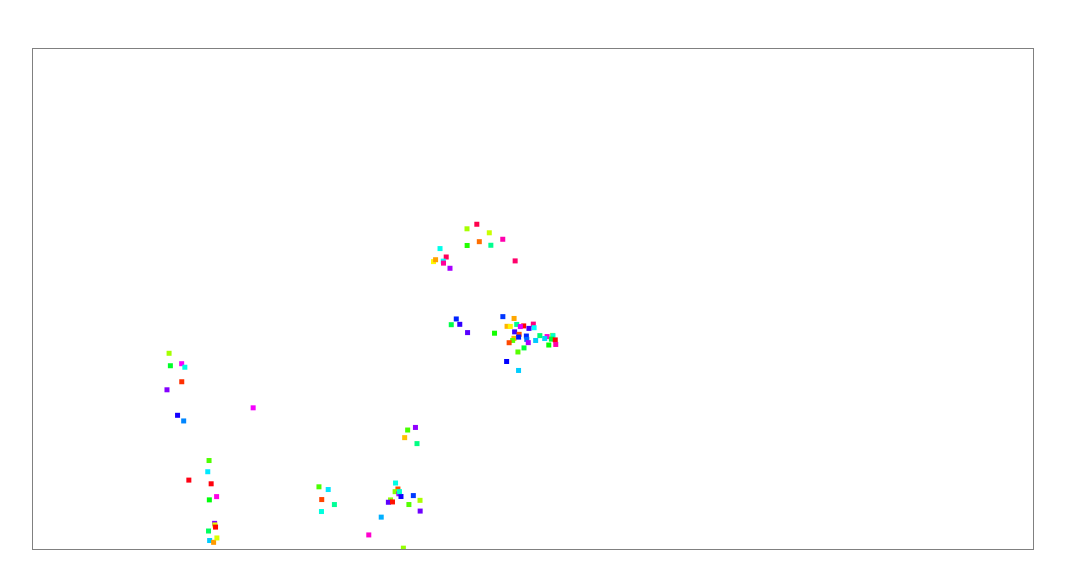
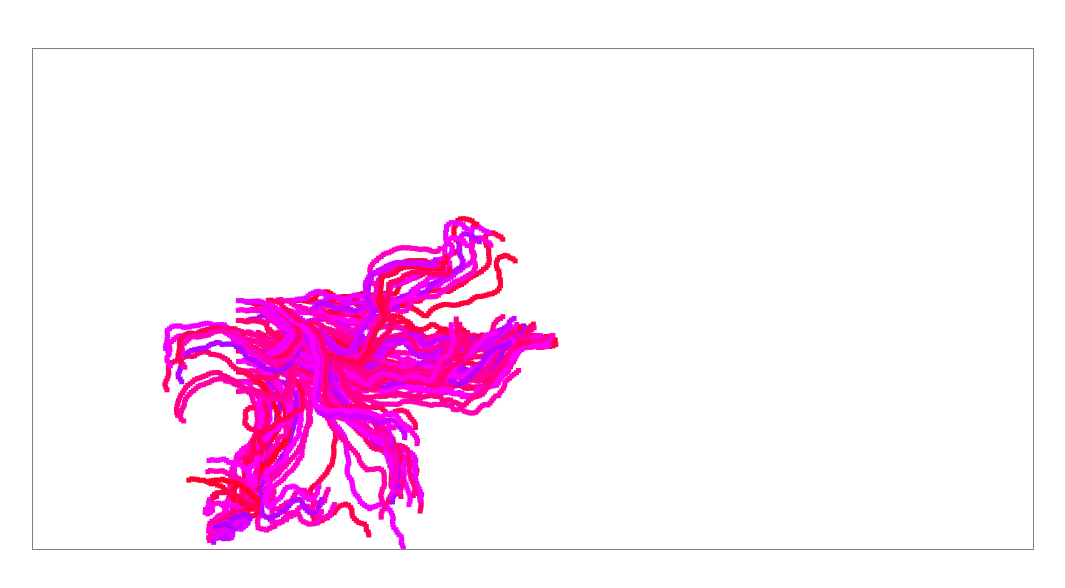
Before and after one commit to sbkwgh/birds, a plain HTML site: page index.html in a window 1280 px wide. Shown: the whole page, without its empty margins (107-1172 px from the left). Drawn offline with Linux system fonts and the light colour scheme.

Commit message:
Change colour!

```diff
--- a/index.html
+++ b/index.html
@@ -17,13 +17,15 @@
 </style>
 
 <script>
+	const HUE_START = Math.random() * 300;
+
 	function Point (x, y, bearing = 90, hasChangedBearing = false) {
 		this.x = x;
 		this.y = y;
 		this.bearing = bearing;
 		this.hasChangedBearing = hasChangedBearing;
 
-		this.hue = Math.random() * 360;
+		this.hue = Math.random() * 70 + HUE_START;
 	}
 
 	function degToRad (deg) {
@@ -111,7 +113,7 @@
 
 
 	function drawPoints (obj, ctx, arr) {
-		ctx.clearRect(0, 0, obj.width, obj.height);
+		//ctx.clearRect(0, 0, obj.width, obj.height);
 
 		arr.forEach(point => {
 			ctx.fillStyle = `hsl(${point.hue}, 100%, 50%)`;
```
